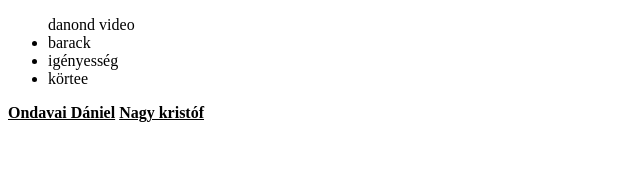
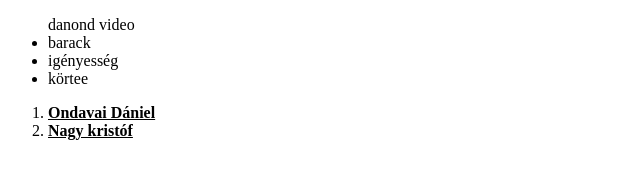
Before and after one commit to NagyKristofckik/masodik-repo, a plain HTML site: page index.html in a window 1280 px wide. Shown: the whole page, without its empty margins (0-640 px from the left). Drawn offline with Linux system fonts and the light colour scheme.

Commit message:
számozott

```diff
--- a/index.html
+++ b/index.html
@@ -14,9 +14,10 @@
 <li>körtee</li>
 </ul>
 
-<u><b>Ondavai Dániel</b></u>
-<u><b>Nagy kristóf</b></u>
-
+<ol>
+    <li><u><b>Ondavai Dániel</b></u></li>
+    <li><u><b>Nagy kristóf</b></u></li>
+</ol>
 
 
 
```
